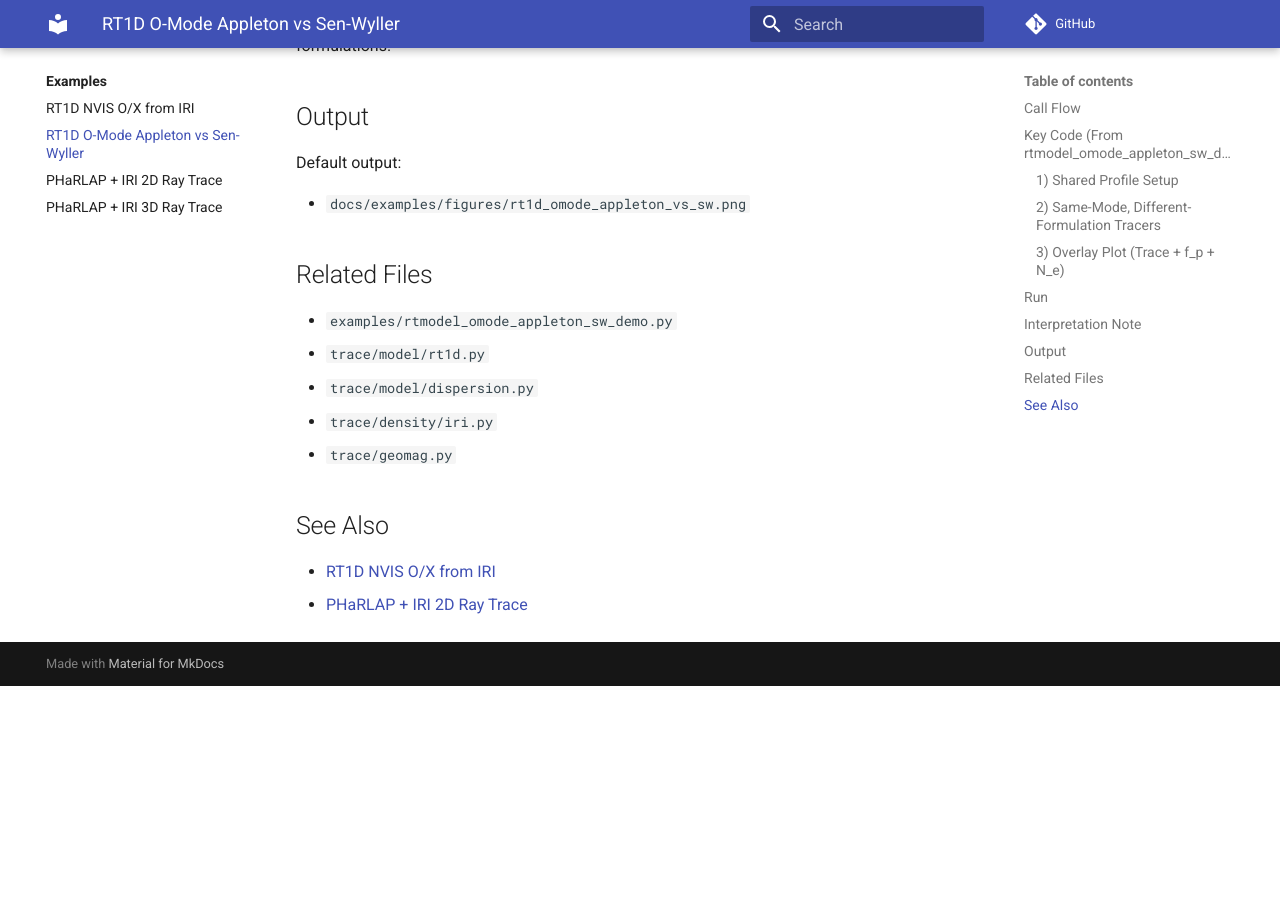
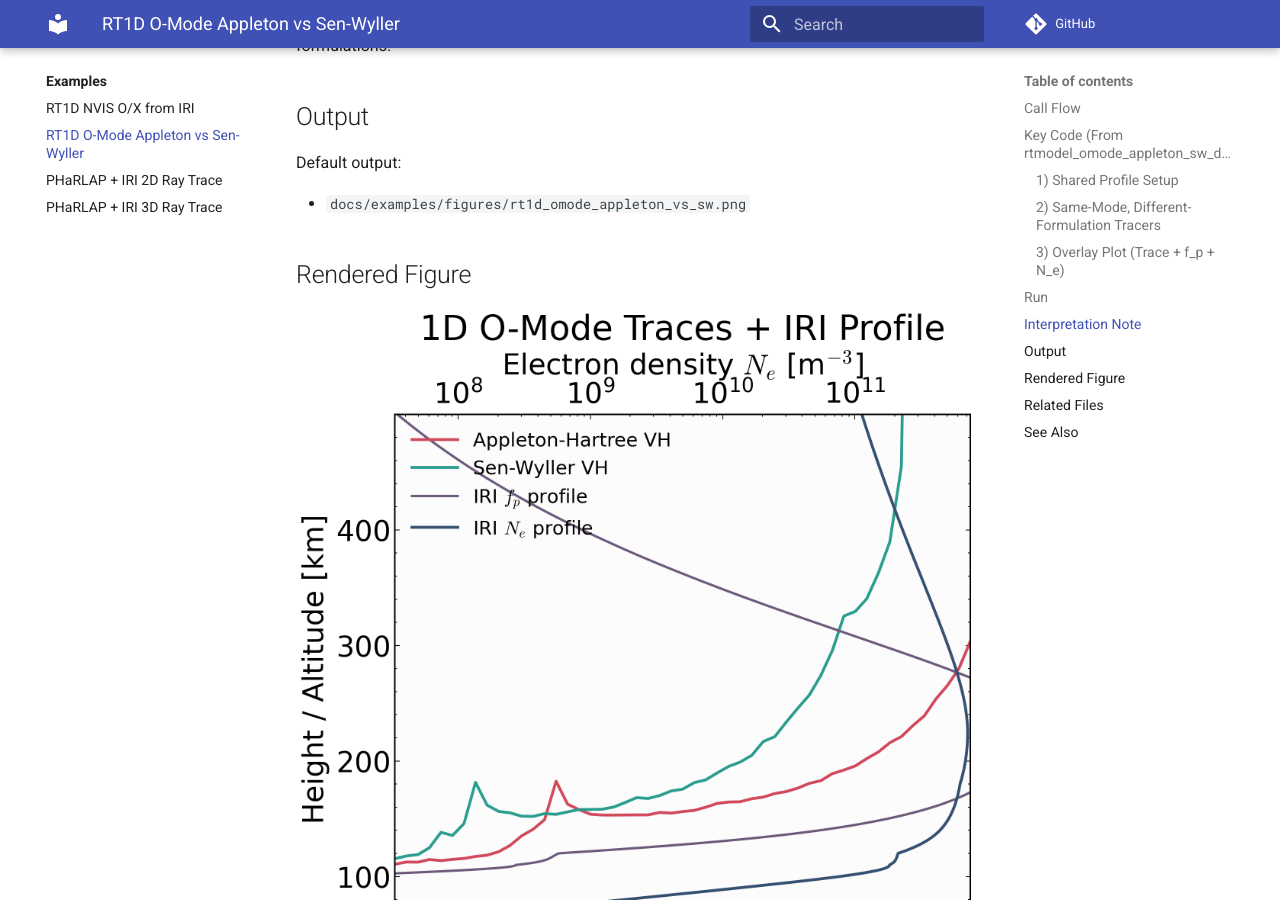
Before and after one commit to shibaji7/trace, an MkDocs documentation site: the page built from docs/examples/rtmodel_omode_appleton_sw_demo.md, in a window 1280 px wide and 900 px high, scrolled down 2355 px. Built offline with MkDocs 1.6.1 and Material for MkDocs 9.7.7, drawn with Linux system fonts in a browser that asks for light colours; comment, search, counter and statistics services are not loaded; before the commit the page ends 3041 px from its top, so only the background shows below that.

Commit message:
Updated 1D traces

```diff
--- a/docs/examples/rtmodel_omode_appleton_sw_demo.md
+++ b/docs/examples/rtmodel_omode_appleton_sw_demo.md
@@ -103,6 +103,10 @@ Default output:
 
 - `docs/examples/figures/rt1d_omode_appleton_vs_sw.png`
 
+## Rendered Figure
+
+![RT1D O Mode Appleton SenWyller](figures/rt1d_omode_appleton_vs_sw.png)
+
 ## Related Files
 
 - `examples/rtmodel_omode_appleton_sw_demo.py`
```
Also changed, not shown: docs/examples/rtmodel_nvis_ox_iri_1d.md (+4 -0 lines), docs/examples/figures/rt1d_nvis_ox_iri.png, docs/examples/figures/rt1d_omode_appleton_vs_sw.png.
